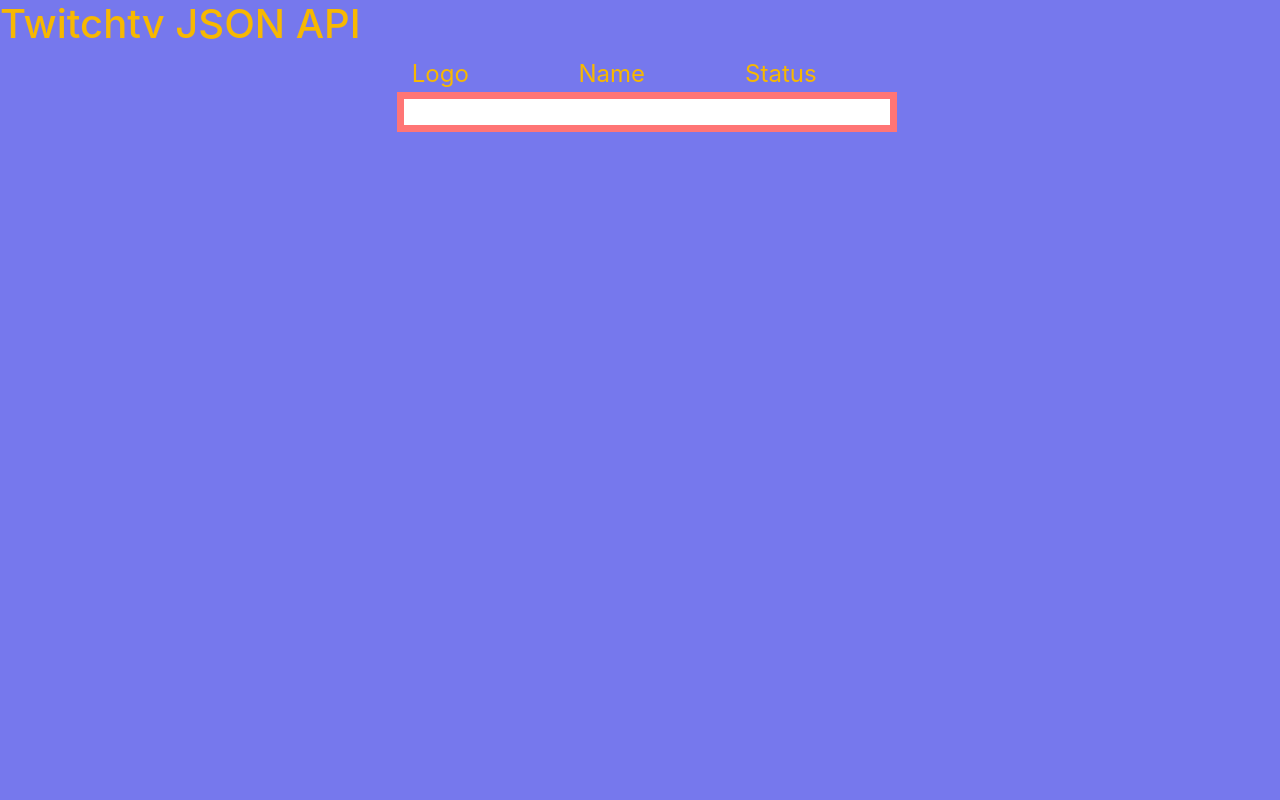
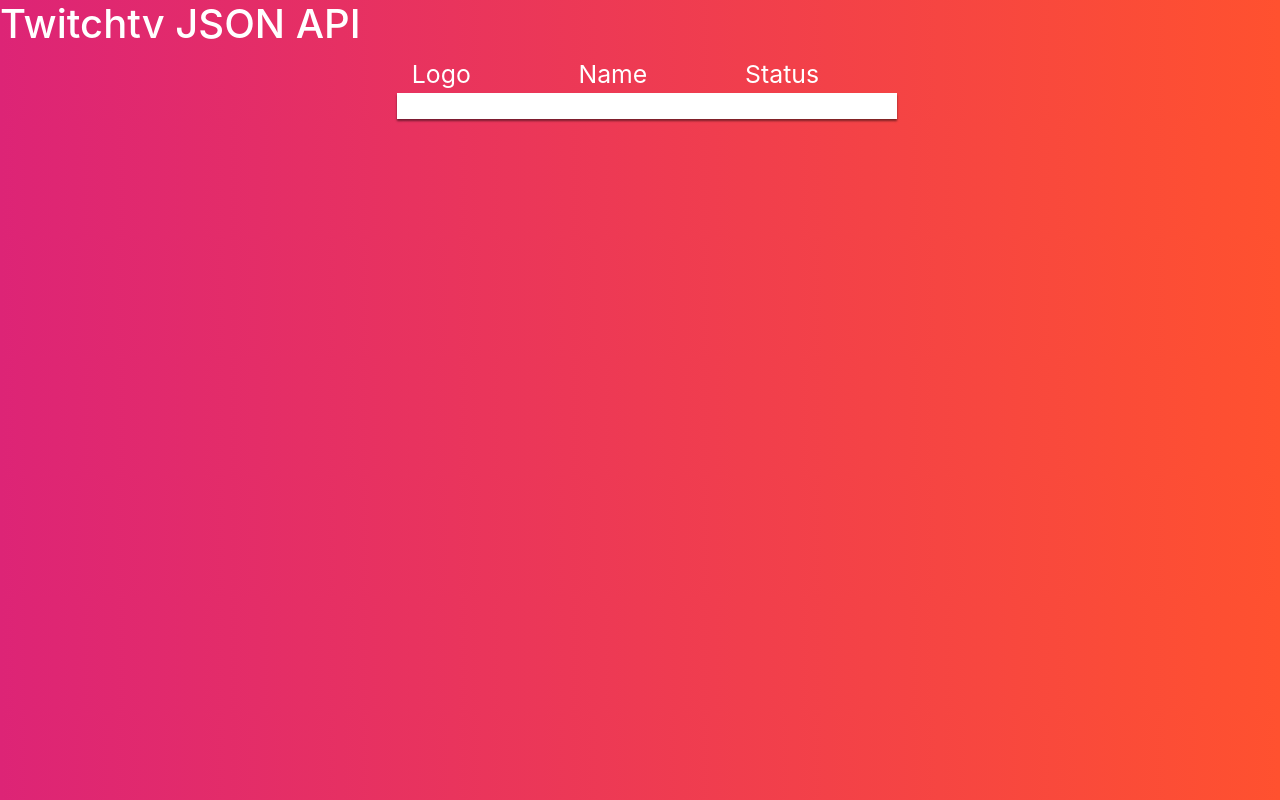
Before and after one commit to flopywood/Twitchtv-JSON-API, a plain HTML site: page index.html in a window 1280 px wide. Drawn offline with nearby package versions, Linux system fonts and the light colour scheme; no server answers.

Commit message:
Update style.css

```diff
--- a/style.css
+++ b/style.css
@@ -2,23 +2,21 @@ body{
   margin: 0;
   padding: 0;
   text-align: center;
-  background-color: #7678ed !important;
-
+  color: #fff !important;
+  background: #FF512F;
+  background: -webkit-linear-gradient(to left, #FF512F, #DD2476);
+  background: linear-gradient(to left, #FF512F, #DD2476);
 }
 #follower_info {
   width: 500px;
   background-color: #fff;
-  border: 7px solid #ff7575;
+  box-shadow: 0 2px 2px 0px rgba(0, 0, 0, 0.5);
   text-align: center;
   padding: 1%;
   margin-left: 31%;
 }
-h1{
-  color: #f7b801 !important;
-}
 .title{
   width: 500px;
   margin-left: 31% !important;
-  color: #f7b801;
-  font-size: 1.5em;
+  font-size: 1.55em;
 }
```
